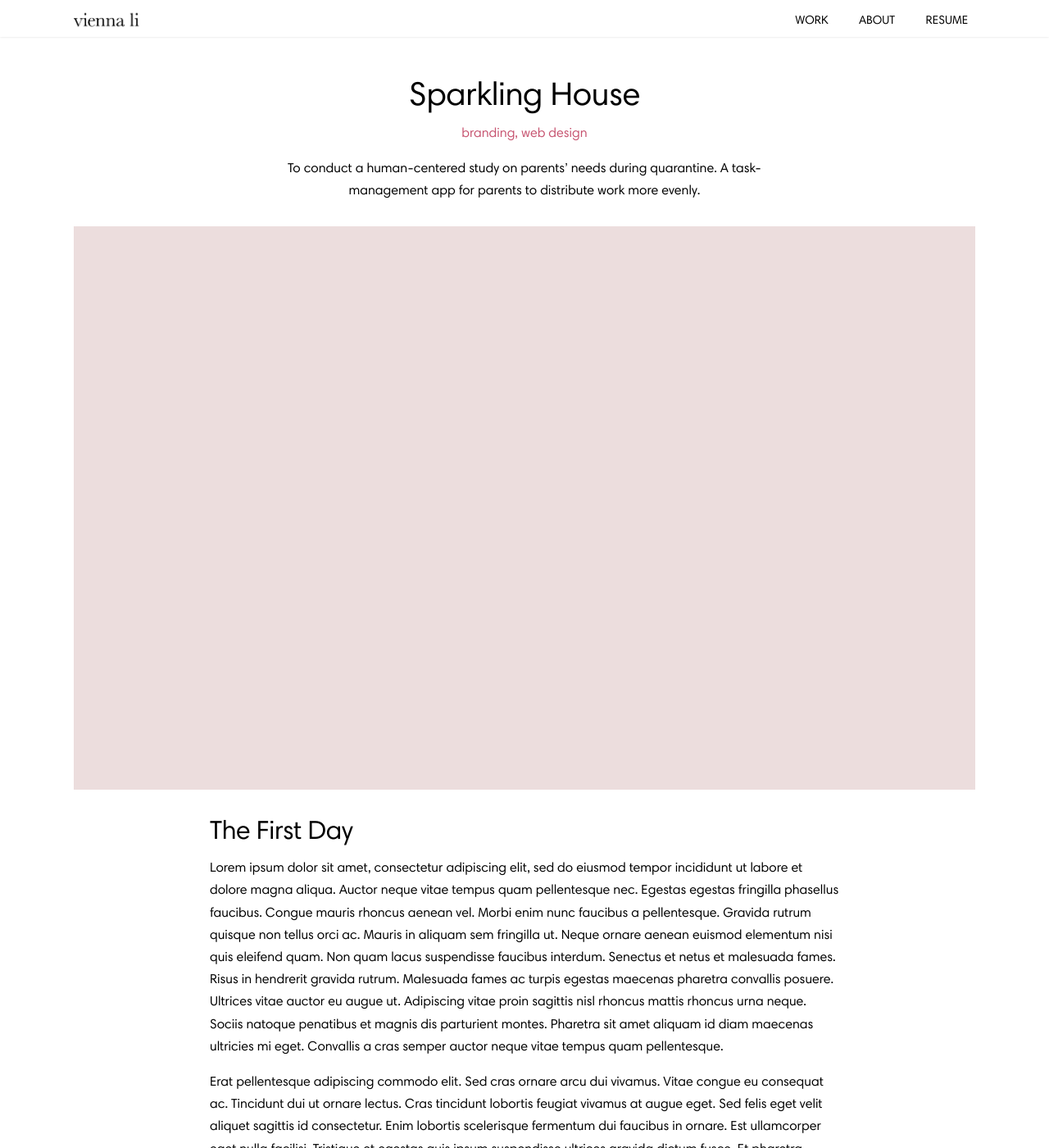
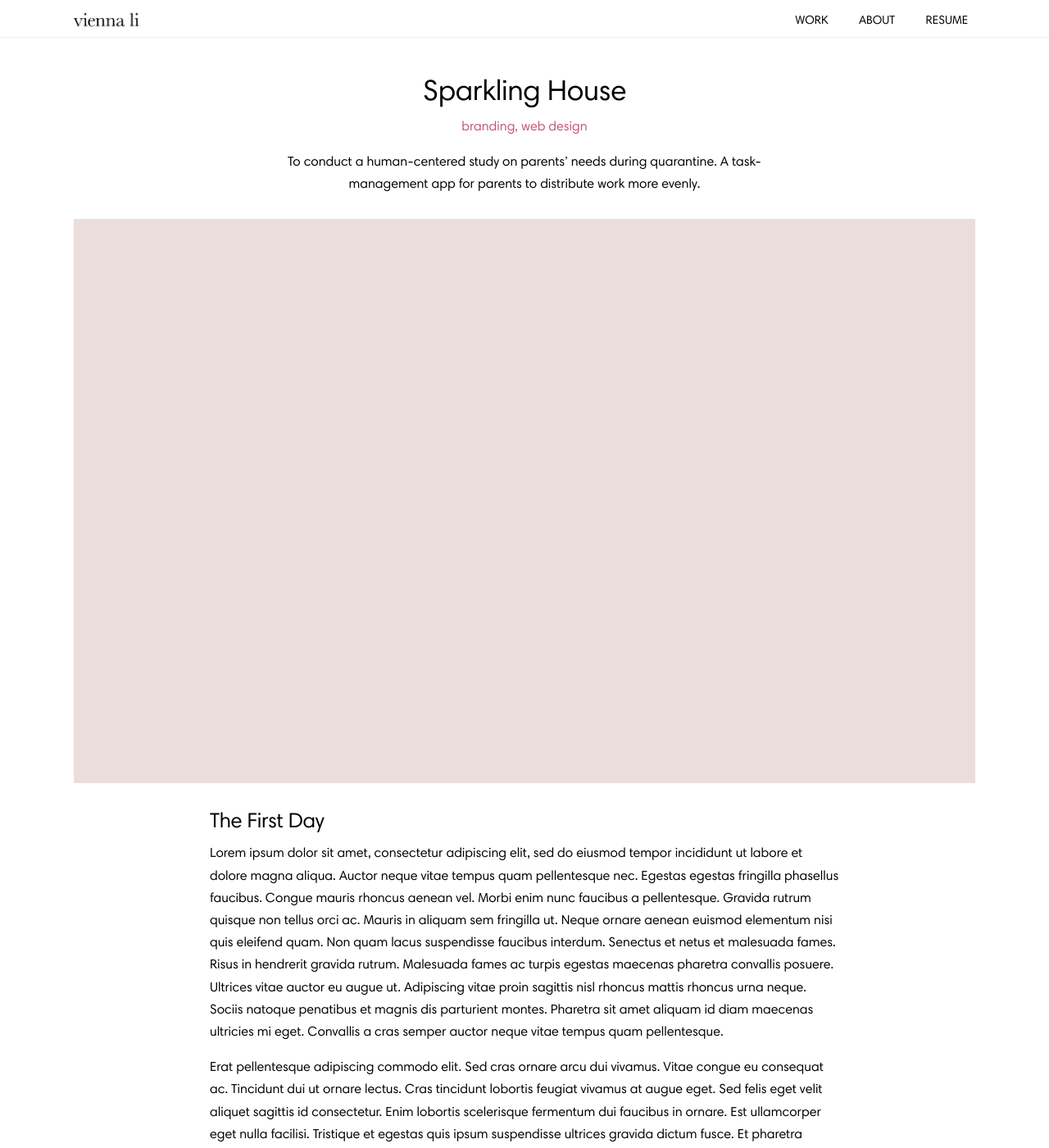
Before and after one commit to viennnali/portfolio, a Jekyll site: the page built from _posts/2017-01-02-sparkling-house.md, in a window 1280 px wide and 1400 px high. Shown: the whole window at 82% size. Built offline with Jekyll 4.4.1, drawn with Linux system fonts in a browser that asks for light colours; some web fonts are replaced.

Commit message:
jekyll11

```diff
--- a/assets/css/styles.css
+++ b/assets/css/styles.css
@@ -32,7 +32,7 @@ body:after {
 
 h1, h1 a {
   text-align: center;
-  font-size: 2.5em;
+  font-size: 2.2em;
   font-weight: normal;
   letter-spacing: -0.01em;
   line-height: 1.7em;
@@ -42,7 +42,7 @@ h1, h1 a {
 h2 {
   max-width: var(--content-max-width);
   margin: auto;
-  font-size: 2em;
+  font-size: 1.6em;
   font-weight: normal;
   letter-spacing: -0.01em;
   padding-bottom: 0.5em;
@@ -208,7 +208,7 @@ p.page.description {
   display: block;
   width: 50%;
   float: left;
-  margin: 30px 0 0;
+  margin: 30px 0 5px;
 }
 
 .pagination a:hover {
@@ -254,6 +254,10 @@ footer .text {
   margin-bottom: 60px;
 }
 
+footer p {
+  width: 100%;
+}
+
 footer .text .category {
   width: 175px;
   margin-bottom: 20px;
```
Also changed, not shown: 1 other file.
